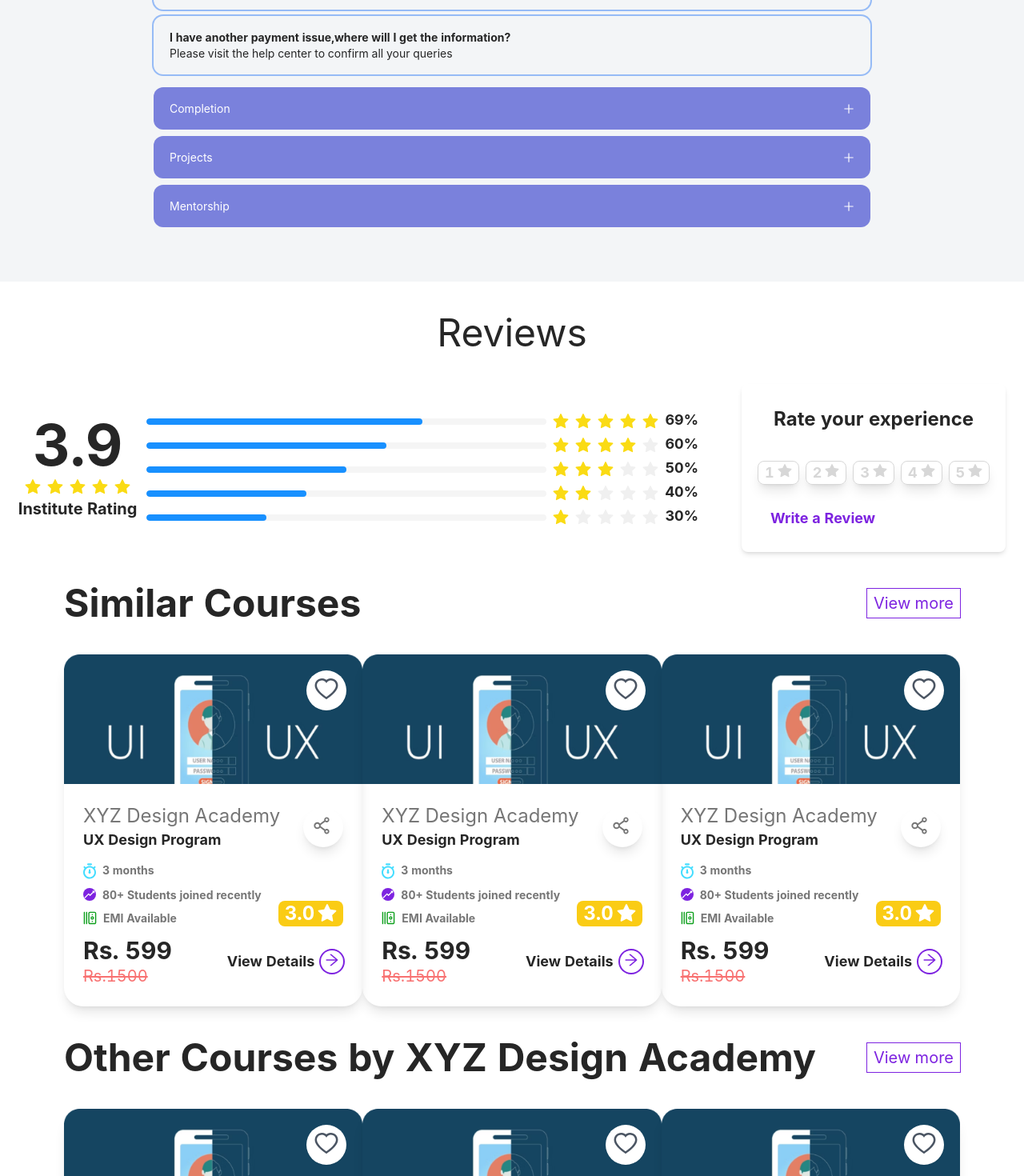
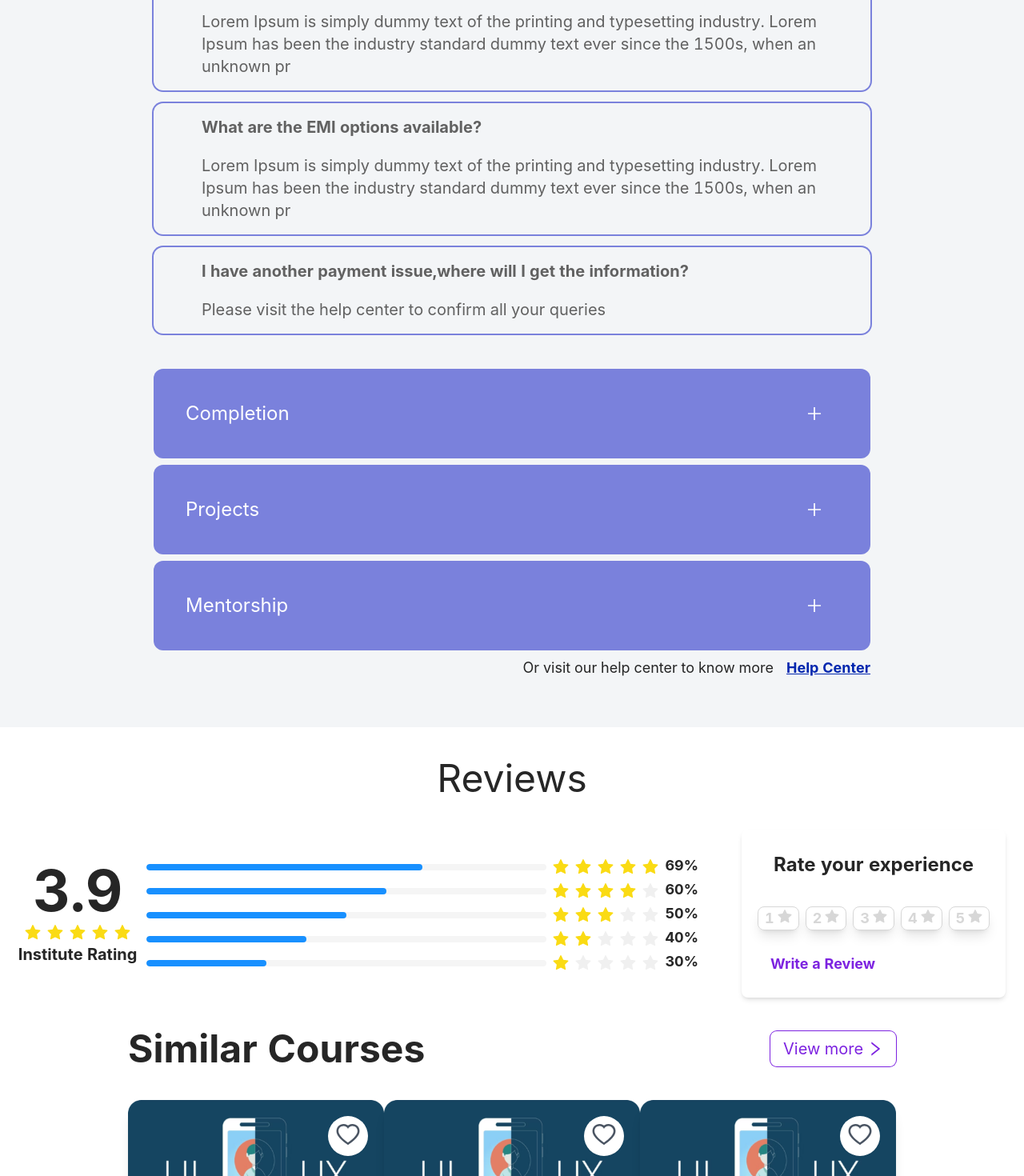
Before and after one commit to albiummid/ostello, a React (Create React App) app: page / in a window 1280 px wide. Shown: the part 3555-5025 px from the top of the page at 80% size. Built offline with nearby package versions, Linux system fonts and the light colour scheme.

Commit message:
faqs done

```diff
--- a/src/components/Home/FAQ.js
+++ b/src/components/Home/FAQ.js
@@ -1,5 +1,6 @@
 import { CloseOutlined, PlusOutlined } from '@ant-design/icons'
 import React, { useState } from 'react'
+import { Link } from 'react-router-dom'
 import Container from '../Layout/Container'
 
 export default function FAQ() {
@@ -90,33 +91,49 @@ export default function FAQ() {
     <div>
       <Container>
         <div className='bg-[#F3F5F7] py-10 cursor-pointer '>
-          <h1 className='text-5xl text-center py-10 bg-[#F3F5F7]'>
+          <h1 className=' hidden md:block text-5xl text-center py-20 font-bold bg-[#F3F5F7]'>
             Frequently Asked Questions
           </h1>
-          <div className=' md:w-[70%] mx-auto py-5 '>
+          <h1 className='text-5xl md:hidden text-center py-20 font-bold bg-[#F3F5F7] '>
+            FAQs
+          </h1>
+          <div className=' md:w-[70%] mx-auto py-5 max-w-[1080px]'>
             {data.map((item, idx) => (
               <div
                 key={idx}
                 className='flex flex-col gap-2 my-2'
                 onClick={() => setActiveKey(idx)}
               >
-                <div className='py-4 px-5 flex items-center justify-between bg-[#7A81DC] rounded-xl text-white'>
-                  <p>{item.section}</p>
-                  {activeKey === idx ? <CloseOutlined /> : <PlusOutlined />}
+                <div className='md:p-10 p-5  flex items-center justify-between bg-[#7A81DC] rounded-xl text-xl text-white  '>
+                  <p className='text-2xl'>{item.section}</p>
+                  {activeKey === idx ? (
+                    <CloseOutlined className='mr-5 font-bold ' />
+                  ) : (
+                    <PlusOutlined className='mr-5 font-bold ' />
+                  )}
                 </div>
-                <div className={activeKey === idx ? 'block' : 'hidden'}>
+                <div className={activeKey === idx ? 'block mb-5 ' : 'hidden '}>
                   {item.faqs.map((item, i) => (
                     <div
                       key={i + 100}
-                      className='ring-2 rounded-xl my-2 py-4 px-5'
+                      className='ring-2 ring-[#7A81DC] rounded-xl mb-4 py-4 px-5 text-[#616161]  text-xl '
                     >
-                      <p className='font-bold'>{item.question}</p>
-                      <p className='text-sm'> {item.answer}</p>
+                      <p className='font-bold md:pl-10 mb-5'>{item.question}</p>
+                      <p className=' md:pl-10'> {item.answer}</p>
                     </div>
                   ))}
                 </div>
               </div>
             ))}
+            <div className=' flex items-center md:gap-4 md:justify-end justify-center flex-col md:flex-row '>
+              <p className='text-lg'>Or visit our help center to know more</p>
+              <Link
+                to='/'
+                className='font-bold text-[#0026AE] underline text-lg'
+              >
+                Help Center
+              </Link>
+            </div>
           </div>
         </div>
       </Container>
--- a/src/components/Home/courses/courses.js
+++ b/src/components/Home/courses/courses.js
@@ -1,17 +1,20 @@
+import { ArrowRightOutlined, RightOutlined } from '@ant-design/icons'
+import { Button } from 'antd'
 import React from 'react'
 import CourseCard from './CourseCard'
 
 export default function Courses() {
   return (
-    <div className='px-20'>
-      <div>
-        <div className='flex justify-between items-center '>
+    <div className='px-40'>
+      <div className='mb-60'>
+        <div className='flex justify-between items-center  '>
           <h1 className='text-5xl font-bold'>Similar Courses</h1>
-          <button className='px-2 py-1 text-xl ring-1 ring-[#7D23E0] text-[#7D23E0]'>
-            View more
+          <button className='px-4 py-2 w-[157px] text-xl ring-1 flex justify-between items-center ring-[#7D23E0] text-[#7D23E0] rounded-lg active:opacity-75'>
+            <p>View more</p>
+            <RightOutlined className='text-[#7D23E0] text-xl' />
           </button>
         </div>
-        <div className='flex justify-around my-10'>
+        <div className='flex justify-between my-10'>
           <CourseCard />
           <CourseCard />
           <CourseCard />
@@ -22,8 +25,9 @@ export default function Courses() {
           <h1 className='text-5xl font-bold'>
             Other Courses by XYZ Design Academy
           </h1>
-          <button className='px-2 py-1 ring-1 ring-[#7D23E0] text-[#7D23E0] text-xl'>
-            View more
+          <button className='px-4 py-2 w-[157px] text-xl ring-1 flex justify-between items-center ring-[#7D23E0] text-[#7D23E0] rounded-lg active:opacity-75'>
+            <p>View more</p>
+            <RightOutlined className='text-[#7D23E0] text-xl' />
           </button>
         </div>
         <div className='flex justify-around my-10'>
```
